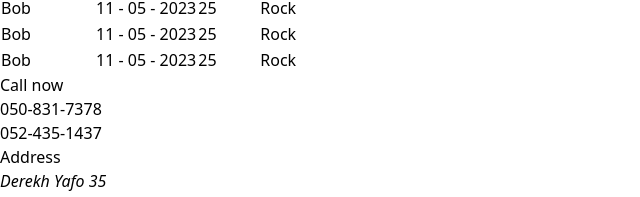
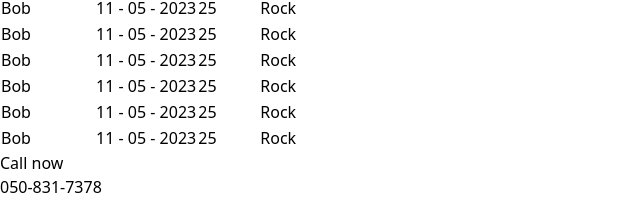
Before and after one commit to NickGofman/Active-Stage, a React (Create React App) app: page / in a window 1280 px wide. Shown: the part 1953-2150 px from the top of the page, without its empty margins (0-640 px from the left). Built offline with nearby package versions, Linux system fonts and the light colour scheme; what @material-tailwind/react would draw is missing.

Commit message:
add some fake data to repoet page

```diff
--- a/src/pages/BusinessReportpage.js
+++ b/src/pages/BusinessReportpage.js
@@ -47,6 +47,27 @@ function BusinessReportPage() {
     },
     {
       id: 7,
+      bandName: 'Bob',
+      date: '11 - 05 - 2023',
+      Income: 25,
+      style: 'Rock',
+    },
+    {
+      id: 8,
+      bandName: 'Bob',
+      date: '11 - 05 - 2023',
+      Income: 25,
+      style: 'Rock',
+    },
+    {
+      id: 9,
+      bandName: 'Bob',
+      date: '11 - 05 - 2023',
+      Income: 25,
+      style: 'Rock',
+    },
+    {
+      id: 10,
       bandName: 'Bob',
       date: '11 - 05 - 2023',
       Income: 25,
```
